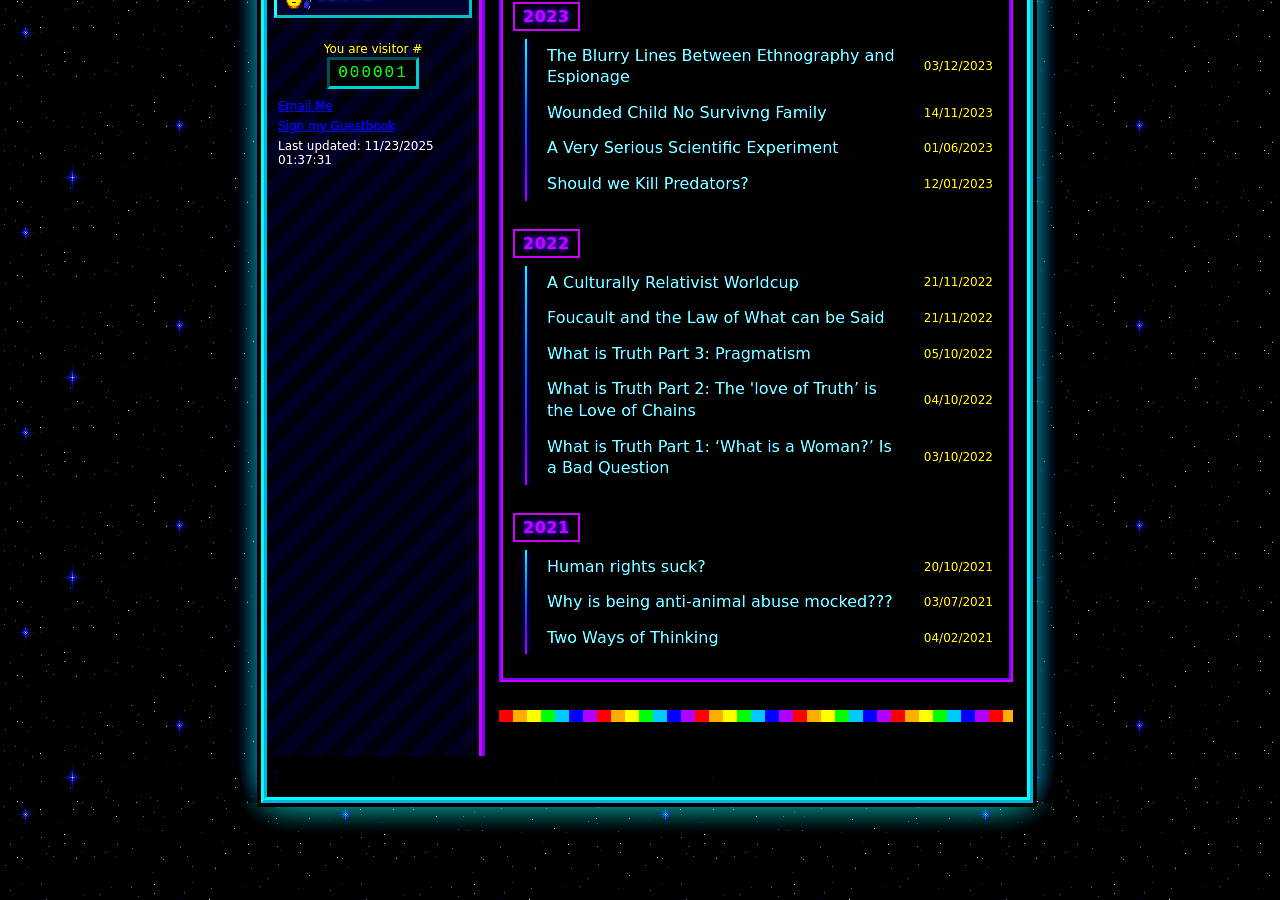
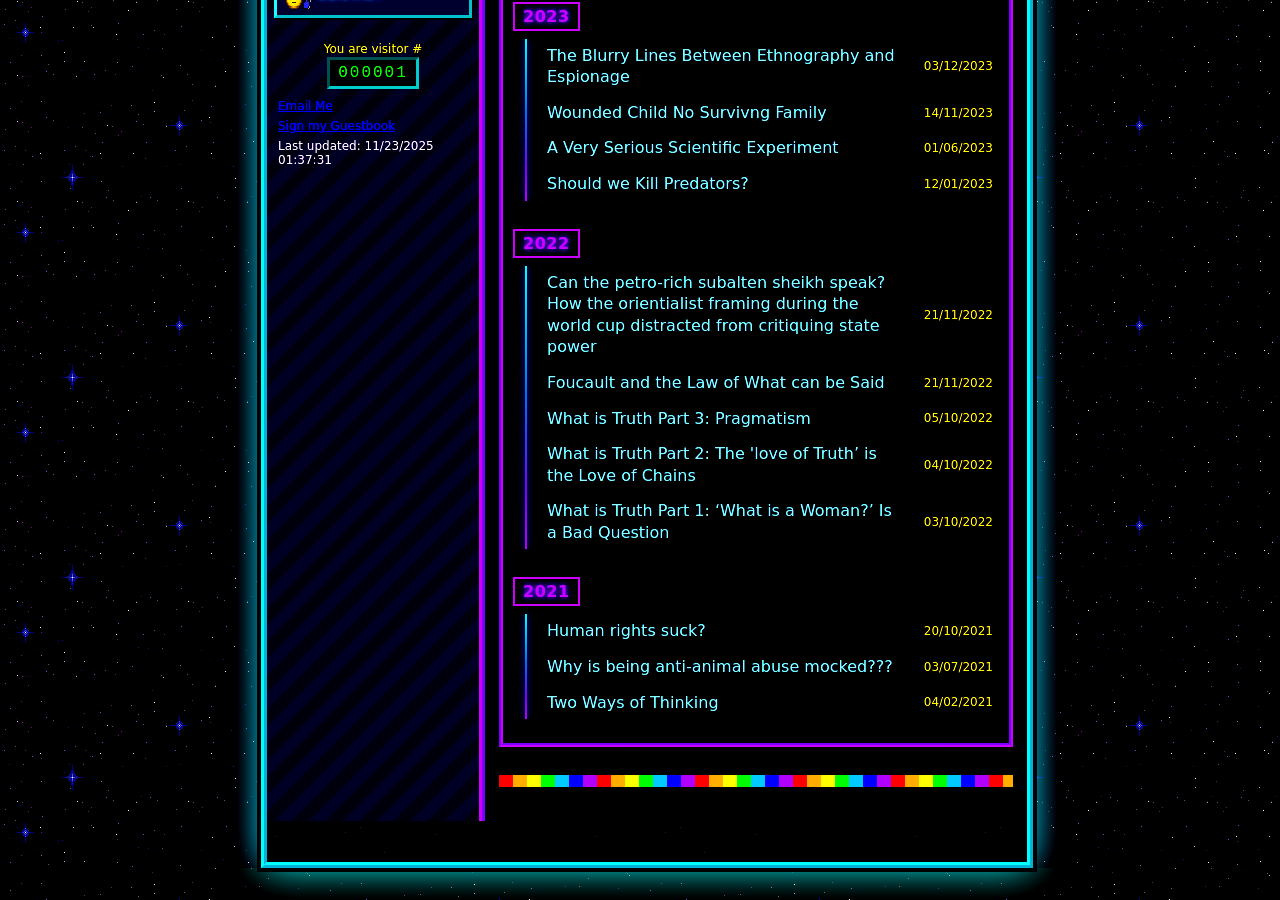
Before and after one commit to Catofminerva/Catofminerva.github.io, a Jekyll site: the page built from blog_posts.html, in a window 1280 px wide and 900 px high, scrolled down 805 px. Built offline with Jekyll 4.4.1, drawn with Linux system fonts in a browser that asks for light colours.

Commit message:
Update 2022-11-21-worldcup.md

```diff
--- a/_posts/2022-11-21-worldcup.md
+++ b/_posts/2022-11-21-worldcup.md
@@ -1,6 +1,6 @@
 ---
 layout: post
-title: "A Culturally Relativist Worldcup"
+title: "Can the petro-rich subalten sheikh speak? How the orientialist framing during the world cup distracted from critiquing state power"
 permalink: /worldcup
 ---
 
```
